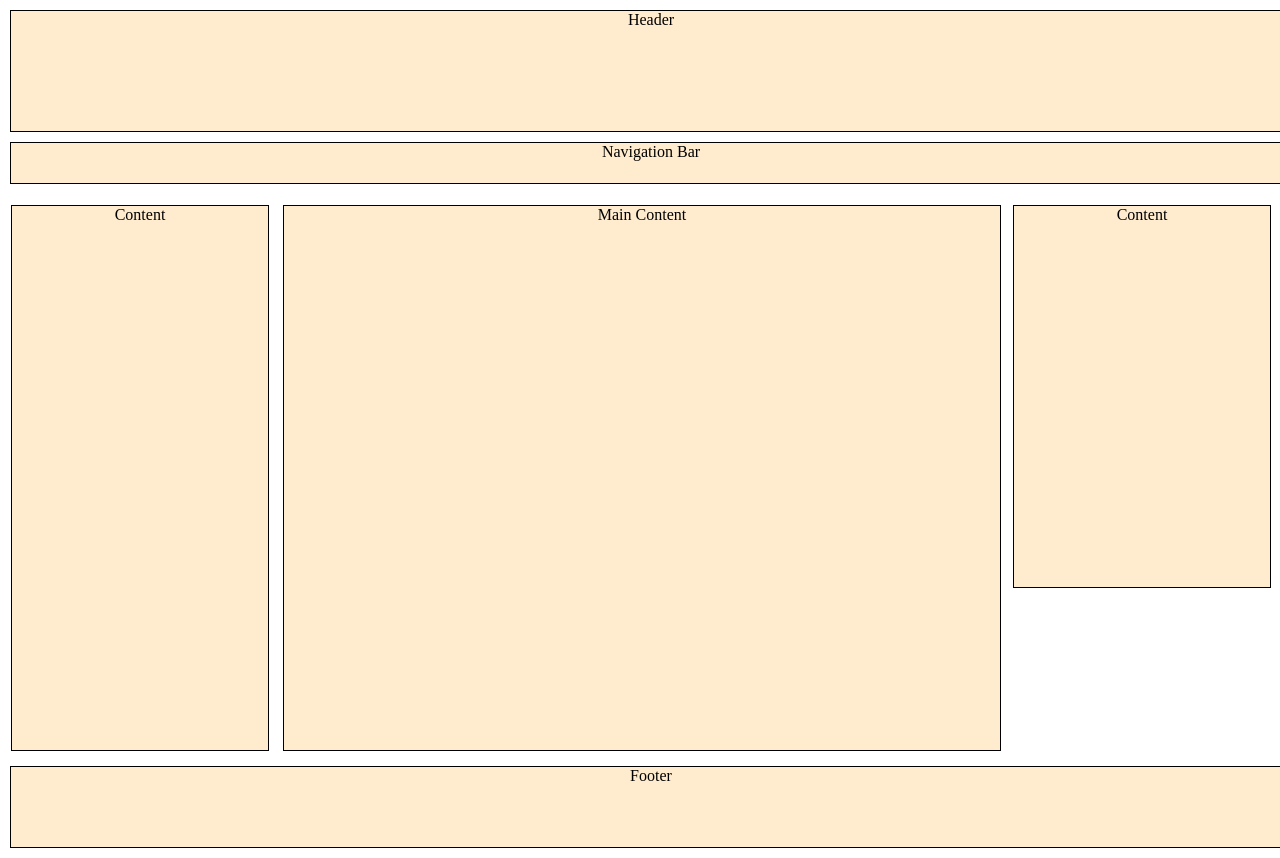
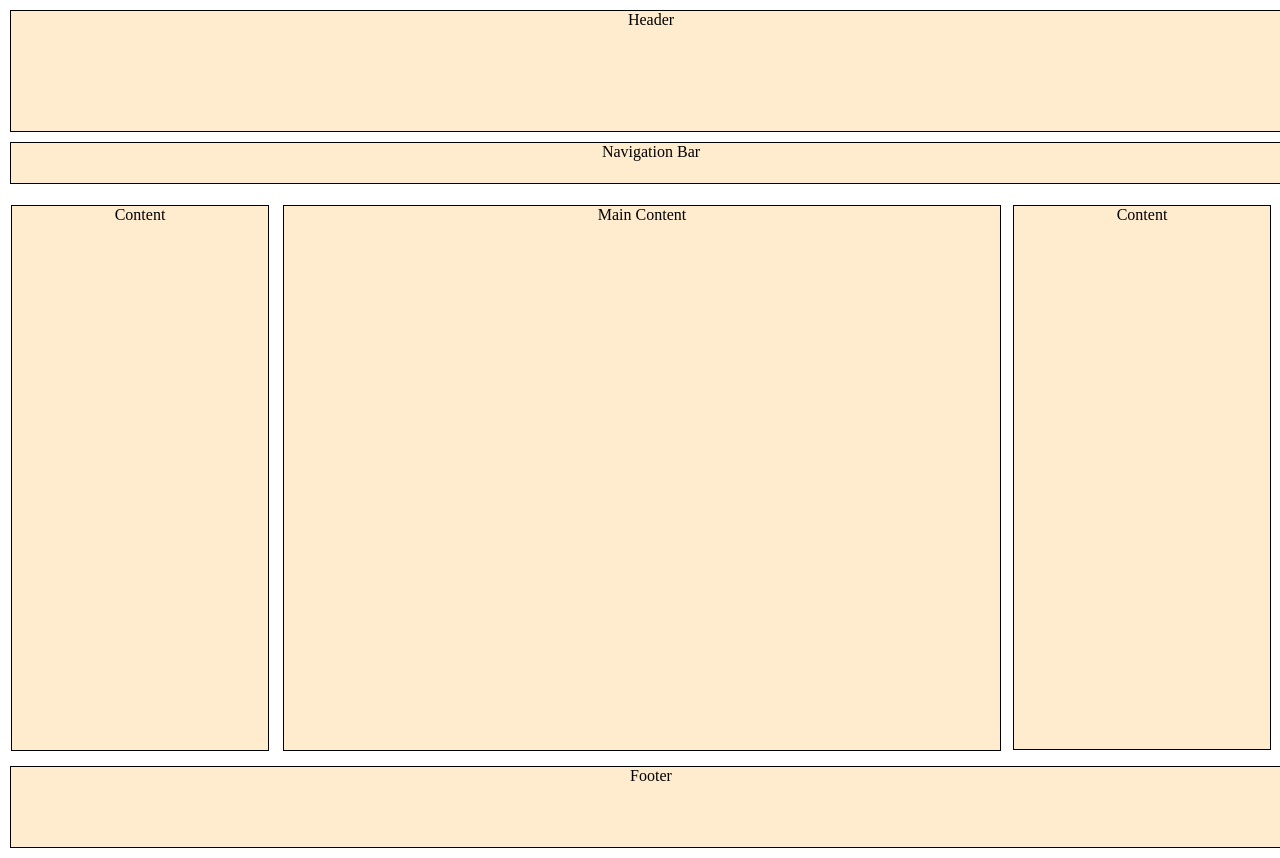
Before and after one commit to YogeshSingh003/Web-Dev-Projects, a plain HTML site: page Website Layout/WebsiteLayout.html in a window 1280 px wide. Drawn offline with Linux system fonts and the light colour scheme.

Commit message:
Website Layout

```diff
--- a/Website Layout/WebsiteLayout.html
+++ b/Website Layout/WebsiteLayout.html
@@ -46,10 +46,10 @@
         position: absolute;
         margin-left: 22%;
       }
-      .right {
+      .left {
         position: relative;
         float: right;
-        height: 68%;
+        height: 97%;
       }
       .con {
         border: 1px white solid;
```
